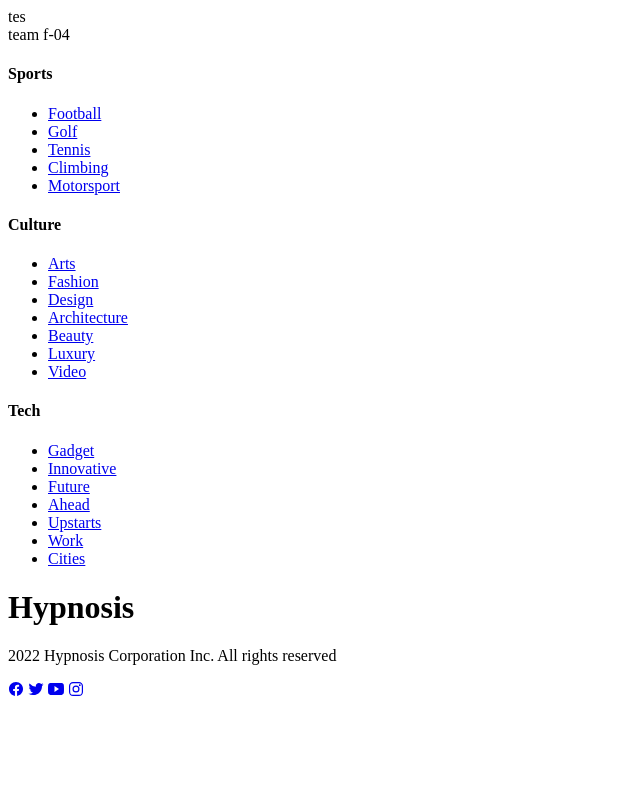
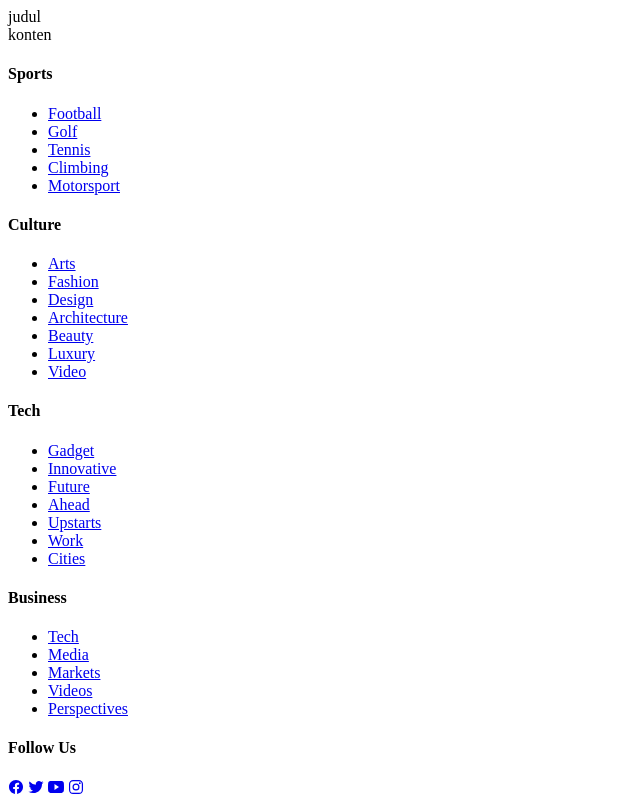
Before and after one commit to yuromasb/progate-tim, a plain HTML site: page index.html in a window 1280 px wide. Shown: the whole page, without its empty margins (0-640 px from the left). Drawn offline with nearby package versions, Linux system fonts and the light colour scheme.

Commit message:
Update index.html

```diff
--- a/index.html
+++ b/index.html
@@ -7,13 +7,10 @@
     <title>Document</title>
   </head>
   <body>
-    <header>tes</header>
-    <main>team f-04</main>
-    <footer>
-    <div class="container">
-      <div class="header"></div>
-      <div class="content"></div>
-      <div class="footer">
+    <header>judul</header>
+    <main>konten</main>
+    <footer class="footer">
+      <div class="container">
         <div class="row">
           <div class="footer-col">
             <h4>Sports</h4>
@@ -50,20 +47,31 @@
             </ul>
           </div>
           <div class="footer-col">
+            <h4>Business</h4>
+            <ul>
+              <li><a href="#">Tech</a></li>
+              <li><a href="#">Media</a></li>
+              <li><a href="#">Markets</a></li>
+              <li><a href="#">Videos</a></li>
+              <li><a href="#">Perspectives</a></li>
+            </ul>
+          </div>
+          <div class="footer-col">
+            <h4>Follow Us</h4>
             <div class="social-icon">
-              <h1>Hypnosis</h1>
-              <p>2022 Hypnosis Corporation Inc. All rights reserved</p>
               <a href="#"><ion-icon name="logo-facebook"></ion-icon></i></a>
               <a href="#"><ion-icon name="logo-twitter"></ion-icon></i></a>
               <a href="#"><ion-icon name="logo-youtube"></ion-icon></i></a>
               <a href="#"><ion-icon name="logo-instagram"></ion-icon></i></a>
             </div>
+
           </div>
+
         </div>
+
       </div>
-    </div>
+    </footer>
     <script type="module" src="https://unpkg.com/ionicons@5.5.2/dist/ionicons/ionicons.esm.js"></script>
     <script nomodule src="https://unpkg.com/ionicons@5.5.2/dist/ionicons/ionicons.js"></script>
-    </footer>
   </body>
 </html>
```
